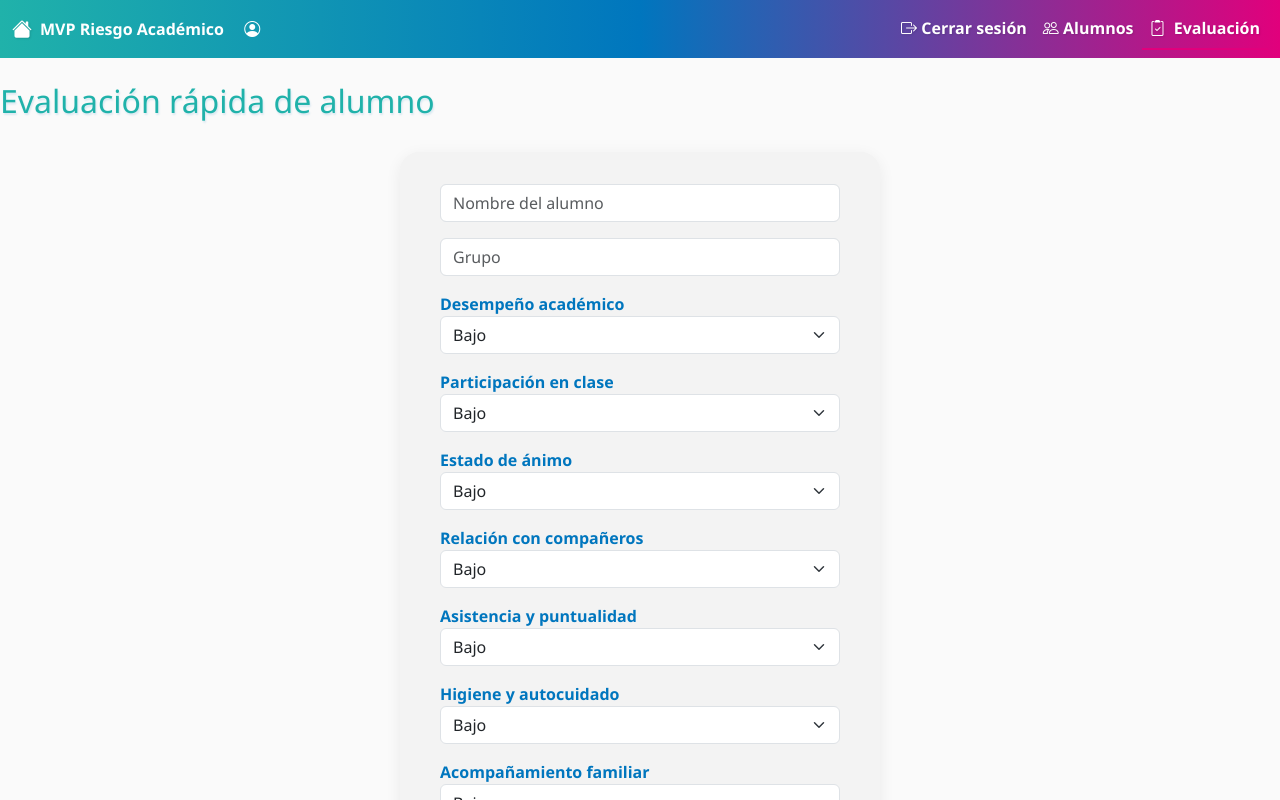
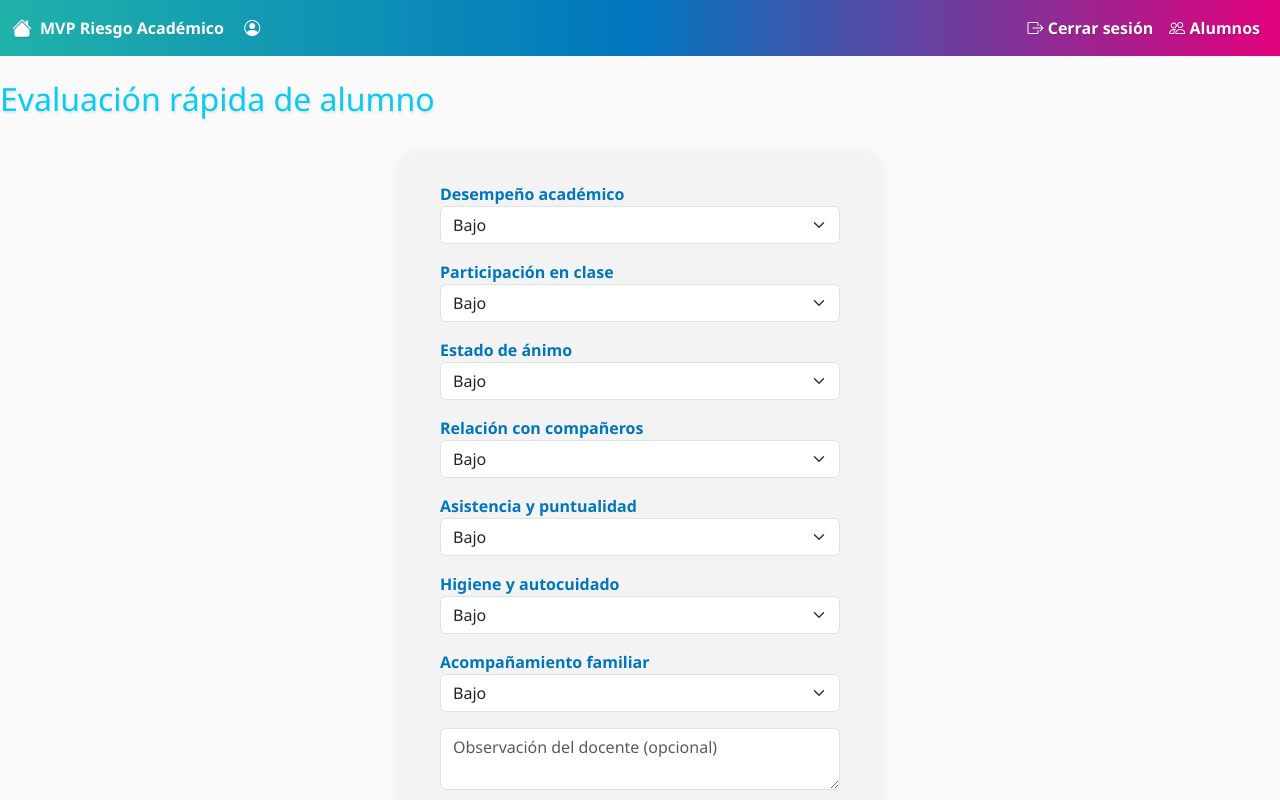
Before and after one commit to omargalo/mvp-ceili-frontend, an Angular app: page /evaluacion in a window 1280 px wide. Shown: the top 800 px of the page. Built offline with nearby package versions, Linux system fonts and the light colour scheme; sample sign-in values are in the browser's storage.

Commit message:
update backend connection

```diff
--- a/src/app/app.routes.ts
+++ b/src/app/app.routes.ts
@@ -10,6 +10,7 @@ export const routes: Routes = [
   { path: 'register', component: RegisterComponent },
   { path: 'login', component: LoginComponent },
   // Rutas protegida por el guard
+   { path: 'evaluacion/:id', component: EvaluationFormComponent, canActivate: [authGuard] },
   { path: 'evaluacion', component: EvaluationFormComponent, canActivate: [authGuard] },
   { path: 'alumnos', component: AlumnosComponent, canActivate: [authGuard] },
   { path: 'chat', component: ChatComponent, canActivate: [authGuard] },
--- a/src/app/components/alumnos/alumnos.component.html
+++ b/src/app/components/alumnos/alumnos.component.html
@@ -3,10 +3,12 @@
 <form (ngSubmit)="guardarAlumno()" class="mb-4">
   <div class="row g-2">
     <div class="col-md-5">
-      <input class="form-control" [(ngModel)]="alumno.nombreCompleto" name="nombreCompleto" placeholder="Nombre completo" required>
+      <input class="form-control" [(ngModel)]="alumno.nombreCompleto" name="nombreCompleto"
+        placeholder="Nombre completo" required>
     </div>
     <div class="col-md-3">
-      <input class="form-control" type="number" min="5" max="20" [(ngModel)]="alumno.edad" name="edad" placeholder="Edad" required>
+      <input class="form-control" type="number" min="5" max="20" [(ngModel)]="alumno.edad" name="edad"
+        placeholder="Edad" required>
     </div>
     <div class="col-md-3">
       <select class="form-select" [(ngModel)]="alumno.sexo" name="sexo" required>
@@ -31,7 +33,7 @@
     <tr>
       <th>Nombre</th>
       <th>Edad</th>
-      <th>Sexo</th>
+      <th>Evaluación</th>
       <th>Acciones</th>
     </tr>
   </thead>
@@ -40,7 +42,11 @@
     <tr>
       <td>{{ alumno.nombreCompleto }}</td>
       <td>{{ alumno.edad }}</td>
-        <td>{{ alumno.sexo }}</td>
+      <td>
+        <button class="btn btn-sm btn-primary" (click)="evaluarAlumno(alumno)">
+          <i class="bi bi-clipboard2-check"></i>
+        </button>
+      </td>
       <td>
         <button class="btn btn-sm btn-warning me-2" (click)="editarAlumno(alumno)">
           <i class="bi bi-pencil"></i>
--- a/src/app/components/alumnos/alumnos.component.ts
+++ b/src/app/components/alumnos/alumnos.component.ts
@@ -1,6 +1,8 @@
 import { Component, OnInit } from '@angular/core';
 import { FormsModule } from '@angular/forms';
 import { HttpClient } from '@angular/common/http';
+import { Router } from '@angular/router';
+import { AlumnoDto } from '../../models/alumno.model';
 
 interface Alumno {
   id: number;
@@ -16,19 +18,19 @@ interface Alumno {
   templateUrl: './alumnos.component.html'
 })
 export class AlumnosComponent implements OnInit {
-  alumnos: Alumno[] = [];
-  alumno: Partial<Alumno> = {};
+  alumnos: AlumnoDto[] = [];
+  alumno: Partial<AlumnoDto> = {};
   editando: Alumno | null = null;
   error = '';
 
-  constructor(private http: HttpClient) {}
+  constructor(private http: HttpClient, private router: Router) {}
 
   ngOnInit() {
     this.cargarAlumnos();
   }
 
   cargarAlumnos() {
-    this.http.get<Alumno[]>('/api/alumnos').subscribe({
+    this.http.get<AlumnoDto[]>('/api/alumnos').subscribe({
       next: res => this.alumnos = res,
       error: err => this.error = 'No se pudieron cargar los alumnos.'
     });
@@ -75,4 +77,8 @@ export class AlumnosComponent implements OnInit {
     this.alumno = {};
     this.error = '';
   }
+
+  evaluarAlumno(alumno: AlumnoDto) {
+  this.router.navigate(['/evaluacion', alumno.id]);
+  }
 }
--- a/src/app/components/evaluacion-form/evaluacion-form.component.ts
+++ b/src/app/components/evaluacion-form/evaluacion-form.component.ts
@@ -1,49 +1,84 @@
-import { Component } from '@angular/core';
+import { ActivatedRoute } from '@angular/router';
+import { Component, OnInit } from '@angular/core';
+import { Evaluacion, AspectoEvaluado } from '../../models/evaluacion.model';
 import { FormsModule } from '@angular/forms';
-import { Evaluacion, AspectoEvaluado } from '../../models/evaluacion.model';
+import { HttpClient } from '@angular/common/http';
+
+interface Alumno {
+  id: number;
+  nombreCompleto: string;
+  edad: number;
+  sexo: string;
+}
 
 @Component({
   selector: 'app-evaluation-form',
   standalone: true,
   imports: [FormsModule],
-  templateUrl: './evaluation-form.component.html'
+  templateUrl: './evaluation-form.component.html',
 })
-export class EvaluationFormComponent {
+export class EvaluationFormComponent implements OnInit {
+  alumno: Alumno | null = null;
+  loading = false;
+  error = '';
+
   aspectosBase = [
-    "Desempeño académico",
-    "Participación en clase",
-    "Estado de ánimo",
-    "Relación con compañeros",
-    "Asistencia y puntualidad",
-    "Higiene y autocuidado",
-    "Acompañamiento familiar"
+    'Desempeño académico',
+    'Participación en clase',
+    'Estado de ánimo',
+    'Relación con compañeros',
+    'Asistencia y puntualidad',
+    'Higiene y autocuidado',
+    'Acompañamiento familiar',
   ];
   evaluacion: Evaluacion = {
     alumno: '',
-    grupo: '',
     fecha: new Date().toISOString(),
     aspectos: [],
-    observacionDocente: ''
+    observacionDocente: '',
   };
 
-  constructor() {
-    this.evaluacion.aspectos = this.aspectosBase.map(nombre => ({
+  constructor(private route: ActivatedRoute, private http: HttpClient) {
+    this.evaluacion.aspectos = this.aspectosBase.map((nombre) => ({
       nombre,
-      riesgo: 'Bajo'
+      riesgo: 'Bajo',
     }));
   }
 
+  ngOnInit() {
+    const id = this.route.snapshot.paramMap.get('id');
+    if (id) {
+      this.cargarAlumno(Number(id));
+    }
+  }
+
+  cargarAlumno(id: number) {
+    this.loading = true;
+    this.http.get<Alumno>(`/api/alumnos/${id}`).subscribe({
+      next: (data) => {
+        this.alumno = data;
+        // Prellenar nombre en la evaluación:
+        this.evaluacion.alumno = data.nombreCompleto;
+        this.loading = false;
+      },
+      error: (err) => {
+        this.error = 'No se pudo cargar la información del alumno.';
+        this.loading = false;
+      },
+    });
+  }
+
   enviar() {
+    if (this.alumno) {
+      this.evaluacion.alumno = this.alumno.nombreCompleto;
+    }
     // Aquí iría la llamada a tu servicio backend
     console.log('Evaluación enviada:', this.evaluacion);
     alert('Evaluación enviada:\n' + JSON.stringify(this.evaluacion, null, 2));
     // Limpia el formulario si lo deseas
-    this.evaluacion.alumno = '';
-    this.evaluacion.grupo = '';
-    this.evaluacion.fecha = new Date().toISOString();
-    this.evaluacion.aspectos = this.aspectosBase.map(nombre => ({
+    this.evaluacion.aspectos = this.aspectosBase.map((nombre) => ({
       nombre,
-      riesgo: 'Bajo'
+      riesgo: 'Bajo',
     }));
     this.evaluacion.observacionDocente = '';
   }
--- a/src/app/components/evaluacion-form/evaluation-form.component.html
+++ b/src/app/components/evaluacion-form/evaluation-form.component.html
@@ -1,13 +1,21 @@
-<h2>Evaluación rápida de alumno</h2>
+@if (alumno) {
+  <div class="mb-4 d-flex flex-column flex-md-row align-items-md-center gap-3">
+    <span class="fs-3 fw-bold" style="color: #20B2AA;">
+      <i class="bi bi-person-circle"></i> {{ alumno.nombreCompleto }}
+    </span>
+    <span class="text-secondary ms-2">
+      <i class="bi bi-cake"></i> {{ alumno.edad }} años
+    </span>
+    <span class="text-secondary ms-2">
+      <i class="bi bi-gender-ambiguous"></i> {{ alumno.sexo }}
+    </span>
+  </div>
+}
+@else {
+  <h2 class="text-info">Evaluación rápida de alumno</h2>
+}
 
 <form (ngSubmit)="enviar()" #evalForm="ngForm">
-  <div class="mb-2">
-    <input class="form-control" [(ngModel)]="evaluacion.alumno" name="alumno" placeholder="Nombre del alumno"
-      required />
-  </div>
-  <div class="mb-2">
-    <input class="form-control" [(ngModel)]="evaluacion.grupo" name="grupo" placeholder="Grupo" required />
-  </div>
   @for (aspecto of evaluacion.aspectos; track aspecto.nombre; let i = $index) {
   <div class="mb-2">
     <label><b>{{ aspecto.nombre }}</b></label>
--- a/src/app/components/nav-menu/nav-menu.component.html
+++ b/src/app/components/nav-menu/nav-menu.component.html
@@ -44,11 +44,6 @@
               <i class="bi bi-people"></i> Alumnos
             </a>
           </li>
-          <li class="nav-item">
-            <a class="nav-link" routerLink="/evaluacion" routerLinkActive="active">
-              <i class="bi bi-clipboard2-check me-1"></i> Evaluación
-            </a>
-          </li>
         <!--<li class="nav-item">
             <a class="nav-link" routerLink="/chat" routerLinkActive="active">
               <i class="bi bi-chat-dots"></i> Chat
--- /dev/null
+++ b/src/app/models/alumno.model.ts
@@ -0,0 +1,6 @@
+export interface AlumnoDto {
+  id: number;
+  nombreCompleto: string;
+  edad: number;
+  sexo: string;
+}
--- a/src/app/models/evaluacion.model.ts
+++ b/src/app/models/evaluacion.model.ts
@@ -5,8 +5,7 @@ export interface AspectoEvaluado {
 
 export interface Evaluacion {
   alumno: string;
-  grupo: string;
-  fecha: string; // ISO
+  fecha: string;
   aspectos: AspectoEvaluado[];
   observacionDocente: string;
 }
```
Lines whose indentation alone changed are shown as unchanged.
